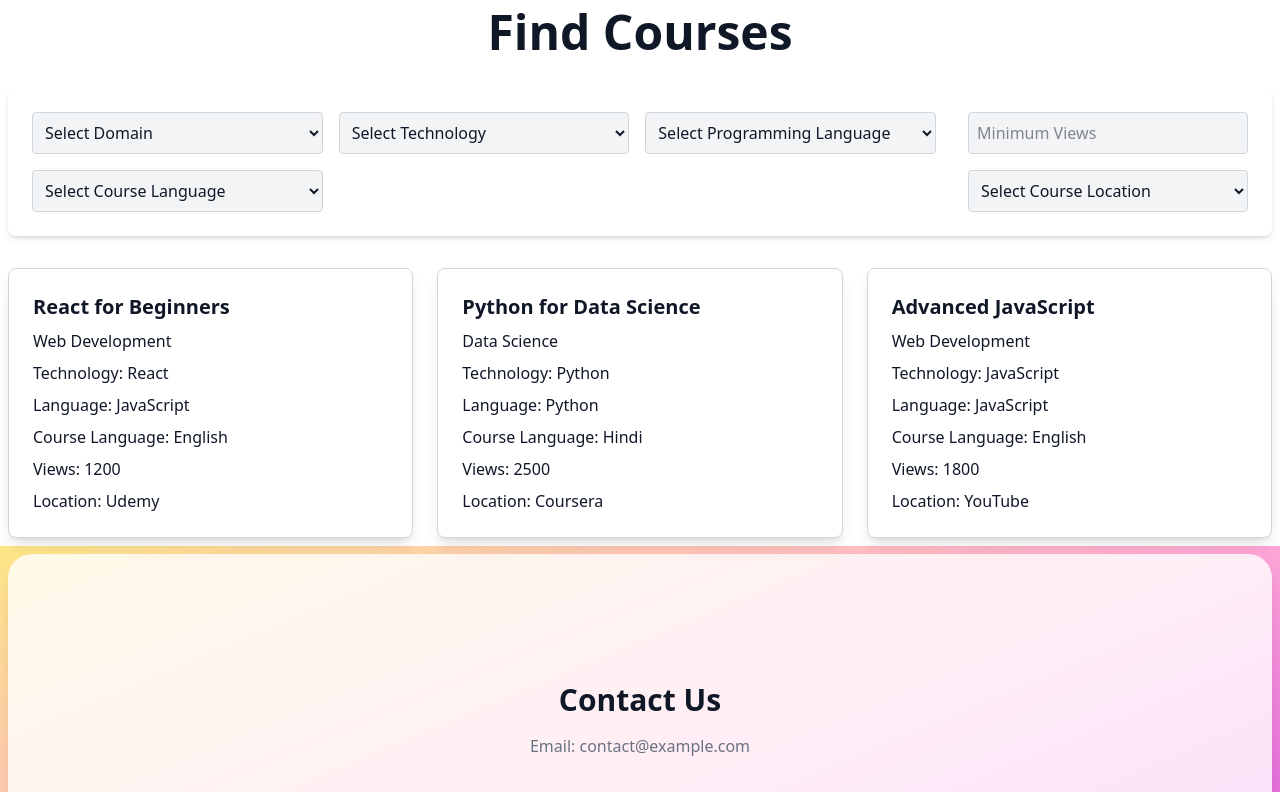
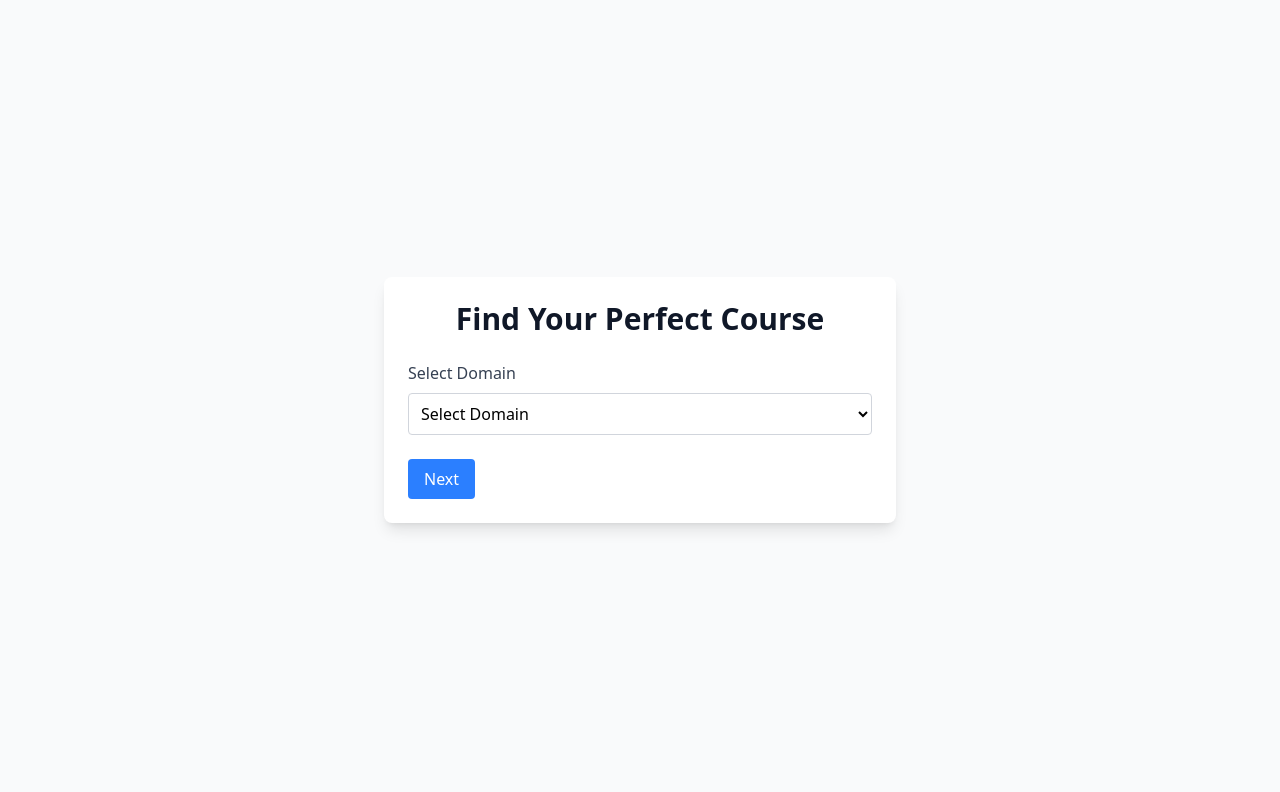
Before and after one commit to FuzzT/curated-courses, a React (Vite) app: page /courses in a window 1280 px wide. Shown: the top 792 px of the page. Built offline with nearby package versions, Linux system fonts and the light colour scheme; the HTML template or start-up script is replaced by a standard one.

Commit message:
filter card update

```diff
--- a/package.json
+++ b/package.json
@@ -11,12 +11,16 @@
   },
   "dependencies": {
     "@heroicons/react": "^2.2.0",
+    "@react-three/drei": "^10.0.3",
+    "@react-three/fiber": "^9.0.4",
     "@tailwindcss/vite": "^4.0.6",
+    "motion": "^12.4.7",
     "react": "^19.0.0",
     "react-dom": "^19.0.0",
     "react-infinite-scroll-component": "^6.1.0",
     "react-router-dom": "^7.2.0",
-    "tailwindcss": "^4.0.6"
+    "tailwindcss": "^4.0.6",
+    "three": "^0.174.0"
   },
   "devDependencies": {
     "@eslint/js": "^9.19.0",
--- a/src/App.jsx
+++ b/src/App.jsx
@@ -8,6 +8,7 @@ export default function App() {
   return (
     <Router>
       <div className="min-h-screen flex flex-col">
+        <div className="flex-grow">
           <Routes>
             {/* Home Route */}
             <Route path="/" element={<Home />} />
@@ -18,7 +19,7 @@ export default function App() {
             {/* Blog List Route */}
             <Route path="/AllBlogs" element={<BlogList />} />
           </Routes>
-
+        </div>
         {/* Footer */}
         <Footer />
       </div>
--- /dev/null
+++ b/src/component/BackgrounAnimation.jsx
@@ -0,0 +1,52 @@
+// BackgroundAnimation.js
+import React, { useEffect } from "react";
+import * as THREE from "three";
+
+const BackgroundAnimation = () => {
+  useEffect(() => {
+    // Scene Setup
+    const scene = new THREE.Scene();
+    const camera = new THREE.PerspectiveCamera(75, window.innerWidth / window.innerHeight, 0.1, 1000);
+    const renderer = new THREE.WebGLRenderer({ antialias: true });
+    renderer.setSize(window.innerWidth, window.innerHeight);
+    document.body.appendChild(renderer.domElement);
+
+    // Add some particles or shapes to the scene
+    const geometry = new THREE.SphereGeometry(0.5, 32, 32);
+    const material = new THREE.MeshBasicMaterial({ color: 0x44aa88 });
+    const sphere = new THREE.Mesh(geometry, material);
+    scene.add(sphere);
+
+    // Animation Loop
+    const animate = () => {
+      requestAnimationFrame(animate);
+
+      // Rotate the object to create a smooth background movement
+      sphere.rotation.x += 0.01;
+      sphere.rotation.y += 0.01;
+
+      renderer.render(scene, camera);
+    };
+
+    // Set camera position
+    camera.position.z = 5;
+
+    animate();
+
+    // Resize handling
+    const handleResize = () => {
+      camera.aspect = window.innerWidth / window.innerHeight;
+      camera.updateProjectionMatrix();
+      renderer.setSize(window.innerWidth, window.innerHeight);
+    };
+
+    window.addEventListener("resize", handleResize);
+    return () => {
+      window.removeEventListener("resize", handleResize);
+    };
+  }, []);
+
+  return null;
+};
+
+export default BackgroundAnimation;
--- a/src/pages/CourseFilterPage.jsx
+++ b/src/pages/CourseFilterPage.jsx
@@ -1,44 +1,16 @@
 import React, { useState } from "react";
+import { motion } from "framer-motion";
+import BackgroundAnimation from "../component/BackgrounAnimation";  // Import the background component
 
 const coursesData = [
-  {
-    title: "React for Beginners",
-    domain: "Web Development",
-    technology: "React",
-    language: "JavaScript",
-    courseLanguage: "English",
-    views: 1200,
-    location: "Udemy",
-  },
-  {
-    title: "Python for Data Science",
-    domain: "Data Science",
-    technology: "Python",
-    language: "Python",
-    courseLanguage: "Hindi",
-    views: 2500,
-    location: "Coursera",
-  },
-  {
-    title: "Advanced JavaScript",
-    domain: "Web Development",
-    technology: "JavaScript",
-    language: "JavaScript",
-    courseLanguage: "English",
-    views: 1800,
-    location: "YouTube",
-  },
+  { title: "React for Beginners", domain: "Web Development", technology: "React", language: "JavaScript", courseLanguage: "English", views: 1200, location: "Udemy" },
+  { title: "Python for Data Science", domain: "Data Science", technology: "Python", language: "Python", courseLanguage: "Hindi", views: 2500, location: "Coursera" },
+  { title: "Advanced JavaScript", domain: "Web Development", technology: "JavaScript", language: "JavaScript", courseLanguage: "English", views: 1800, location: "YouTube" },
 ];
 
 const CourseFilterPage = () => {
-  const [filters, setFilters] = useState({
-    domain: "",
-    technology: "",
-    language: "",
-    courseLanguage: "",
-    minViews: "",
-    location: "",
-  });
+  const [step, setStep] = useState(1);
+  const [filters, setFilters] = useState({ domain: "", technology: "", language: "", courseLanguage: "", minViews: "", location: "" });
 
   const handleFilterChange = (e) => {
     setFilters({ ...filters, [e.target.name]: e.target.value });
@@ -56,113 +28,112 @@ const CourseFilterPage = () => {
   });
 
   return (
-    <section className="p-2 antialiased bg-white">
-      <div className="mx-auto max-w-2xl lg:max-w-7xl">
-        <h1 className="text-4xl font-semibold text-gray-900 sm:text-5xl text-center mb-8">
-          Find Courses
-        </h1>
+    <section className="relative p-4 bg-gray-50 min-h-screen flex flex-col justify-center items-center overflow-hidden">
+      <BackgroundAnimation /> {/* Add the background animation component */}
 
-        {/* Filters Section */}
-        <div className="grid grid-cols-1 lg:grid-cols-4 gap-8 bg-white p-6 rounded-lg shadow-md">
-          <div className="lg:col-span-3 grid grid-cols-1 sm:grid-cols-2 md:grid-cols-3 gap-4">
-            <select
-              name="domain"
-              value={filters.domain}
-              onChange={handleFilterChange}
-              className="p-2 border border-gray-300 rounded bg-gray-100 text-gray-900"
-            >
+      <motion.div
+        initial={{ opacity: 0, y: 20 }}
+        animate={{ opacity: 1, y: 0 }}
+        transition={{ duration: 0.5 }}
+        className="max-w-lg w-full bg-white p-6 rounded-lg shadow-lg z-10 relative"
+      >
+        <h1 className="text-3xl font-bold text-gray-900 text-center mb-6">Find Your Perfect Course</h1>
+
+        {/* Stepwise Filtering */}
+        {step === 1 && (
+          <motion.div key="step1" initial={{ opacity: 0 }} animate={{ opacity: 1 }} transition={{ duration: 0.3 }}>
+            <label className="block text-gray-700 font-medium">Select Domain</label>
+            <select name="domain" value={filters.domain} onChange={handleFilterChange} className="w-full p-2 border border-gray-300 rounded mt-2">
               <option value="">Select Domain</option>
               <option value="Web Development">Web Development</option>
               <option value="Data Science">Data Science</option>
             </select>
+          </motion.div>
+        )}
 
-            <select
-              name="technology"
-              value={filters.technology}
-              onChange={handleFilterChange}
-              className="p-2 border border-gray-300 rounded bg-gray-100 text-gray-900"
-            >
+        {step === 2 && (
+          <motion.div key="step2" initial={{ opacity: 0 }} animate={{ opacity: 1 }} transition={{ duration: 0.3 }}>
+            <label className="block text-gray-700 font-medium">Select Technology</label>
+            <select name="technology" value={filters.technology} onChange={handleFilterChange} className="w-full p-2 border border-gray-300 rounded mt-2">
               <option value="">Select Technology</option>
-              <option value="React">React</option>
-              <option value="Python">Python</option>
-              <option value="JavaScript">JavaScript</option>
+              {filters.domain === "Web Development" && (
+                <>
+                  <option value="React">React</option>
+                  <option value="JavaScript">JavaScript</option>
+                </>
+              )}
+              {filters.domain === "Data Science" && <option value="Python">Python</option>}
             </select>
+          </motion.div>
+        )}
 
-            <select
-              name="language"
-              value={filters.language}
-              onChange={handleFilterChange}
-              className="p-2 border border-gray-300 rounded bg-gray-100 text-gray-900"
-            >
+        {step === 3 && (
+          <motion.div key="step3" initial={{ opacity: 0 }} animate={{ opacity: 1 }} transition={{ duration: 0.3 }}>
+            <label className="block text-gray-700 font-medium">Select Programming Language</label>
+            <select name="language" value={filters.language} onChange={handleFilterChange} className="w-full p-2 border border-gray-300 rounded mt-2">
               <option value="">Select Programming Language</option>
               <option value="JavaScript">JavaScript</option>
               <option value="Python">Python</option>
             </select>
+          </motion.div>
+        )}
 
-            <select
-              name="courseLanguage"
-              value={filters.courseLanguage}
-              onChange={handleFilterChange}
-              className="p-2 border border-gray-300 rounded bg-gray-100 text-gray-900"
-            >
+        {step === 4 && (
+          <motion.div key="step4" initial={{ opacity: 0 }} animate={{ opacity: 1 }} transition={{ duration: 0.3 }}>
+            <label className="block text-gray-700 font-medium">Select Course Language</label>
+            <select name="courseLanguage" value={filters.courseLanguage} onChange={handleFilterChange} className="w-full p-2 border border-gray-300 rounded mt-2">
               <option value="">Select Course Language</option>
               <option value="English">English</option>
               <option value="Hindi">Hindi</option>
             </select>
-          </div>
+          </motion.div>
+        )}
 
-          <div className="lg:col-span-1 space-y-4">
-            <input
-              type="number"
-              name="minViews"
-              value={filters.minViews}
-              onChange={handleFilterChange}
-              placeholder="Minimum Views"
-              className="p-2 border border-gray-300 rounded bg-gray-100 text-gray-900 w-full"
-            />
-
-            <select
-              name="location"
-              value={filters.location}
-              onChange={handleFilterChange}
-              className="p-2 border border-gray-300 rounded bg-gray-100 text-gray-900 w-full"
-            >
+        {step === 5 && (
+          <motion.div key="step5" initial={{ opacity: 0 }} animate={{ opacity: 1 }} transition={{ duration: 0.3 }}>
+            <label className="block text-gray-700 font-medium">Select Platform</label>
+            <select name="location" value={filters.location} onChange={handleFilterChange} className="w-full p-2 border border-gray-300 rounded mt-2">
               <option value="">Select Course Location</option>
               <option value="Udemy">Udemy</option>
               <option value="Coursera">Coursera</option>
               <option value="YouTube">YouTube</option>
             </select>
-          </div>
-        </div>
+          </motion.div>
+        )}
 
-        {/* Courses Display Section */}
-        <div className="mt-8 grid grid-cols-1 sm:grid-cols-2 lg:grid-cols-3 gap-6">
-          {filteredCourses.length > 0 ? (
-            filteredCourses.map((course, index) => (
-              <div
-                key={index}
-                className="relative group bg-white p-6 rounded-lg shadow-lg transition-all duration-300 overflow-hidden border border-gray-300 hover:shadow-xl"
-              >
-                {/* Gradient Hover Effect */}
-                <div className="absolute inset-0 bg-gradient-to-br from-amber-200 via-pink-300 to-fuchsia-600 opacity-0 group-hover:opacity-100 transition-opacity duration-500"></div>
-
-                {/* Course Details */}
-                <div className="relative z-10 text-gray-900 group-hover:text-white transition-all duration-500">
-                  <h2 className="text-xl font-semibold mb-2">{course.title}</h2>
-                  <p className="mb-2">{course.domain}</p>
-                  <p className="mb-2">Technology: {course.technology}</p>
-                  <p className="mb-2">Language: {course.language}</p>
-                  <p className="mb-2">Course Language: {course.courseLanguage}</p>
-                  <p className="mb-2">Views: {course.views}</p>
-                  <p>Location: {course.location}</p>
-                </div>
-              </div>
-            ))
+        {/* Navigation Buttons */}
+        <div className="flex justify-between mt-6">
+          {step > 1 && (
+            <button onClick={() => setStep(step - 1)} className="px-4 py-2 bg-gray-500 text-white rounded hover:bg-gray-700">
+              Back
+            </button>
+          )}
+          {step < 5 ? (
+            <button
+              onClick={() => setStep(step + 1)}
+              className="px-4 py-2 bg-blue-500 text-white rounded hover:bg-blue-700"
+            >
+              Next
+            </button>
           ) : (
-            <p className="text-gray-900 text-center">No courses found.</p>
+            <button onClick={() => setStep(6)} className="px-4 py-2 bg-green-500 text-white rounded hover:bg-green-700">
+              Show Courses
+            </button>
           )}
         </div>
-      </div>
+      </motion.div>
+
+      {/* Show Courses */}
+      {step === 6 && (
+        <motion.div initial={{ opacity: 0 }} animate={{ opacity: 1 }} transition={{ duration: 0.5 }} className="mt-6">
+          <h2 className="text-2xl font-semibold text-gray-900">Filtered Courses</h2>
+          <ul className="mt-4">
+            {filteredCourses.map((course, index) => (
+              <li key={index} className="p-3 bg-white shadow rounded-lg mb-2">{course.title} - {course.location}</li>
+            ))}
+          </ul>
+        </motion.div>
+      )}
     </section>
   );
 };
```
Also changed, not shown: 1 other file (tests, documents, lock files or other folders). Lines whose indentation alone changed are shown as unchanged.
